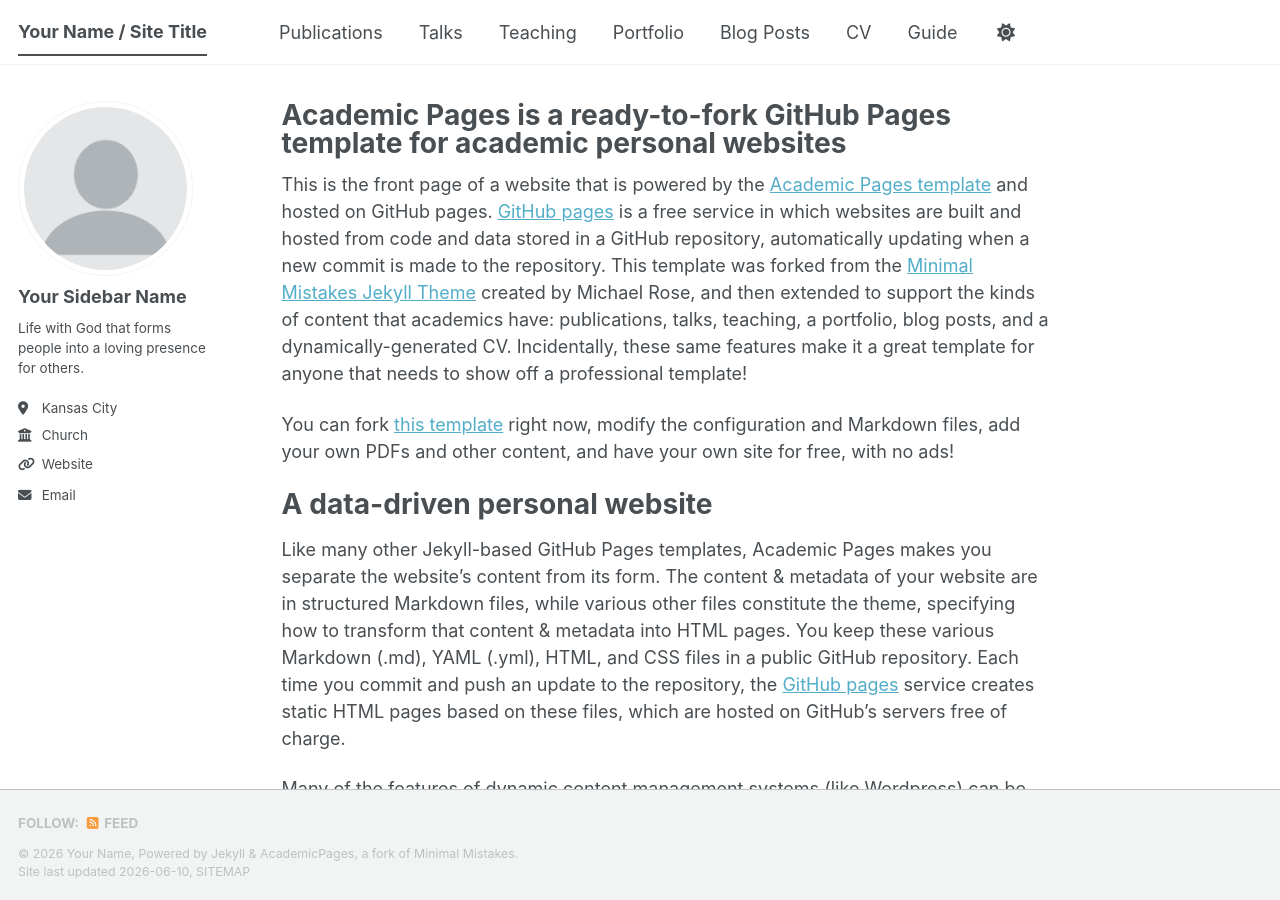
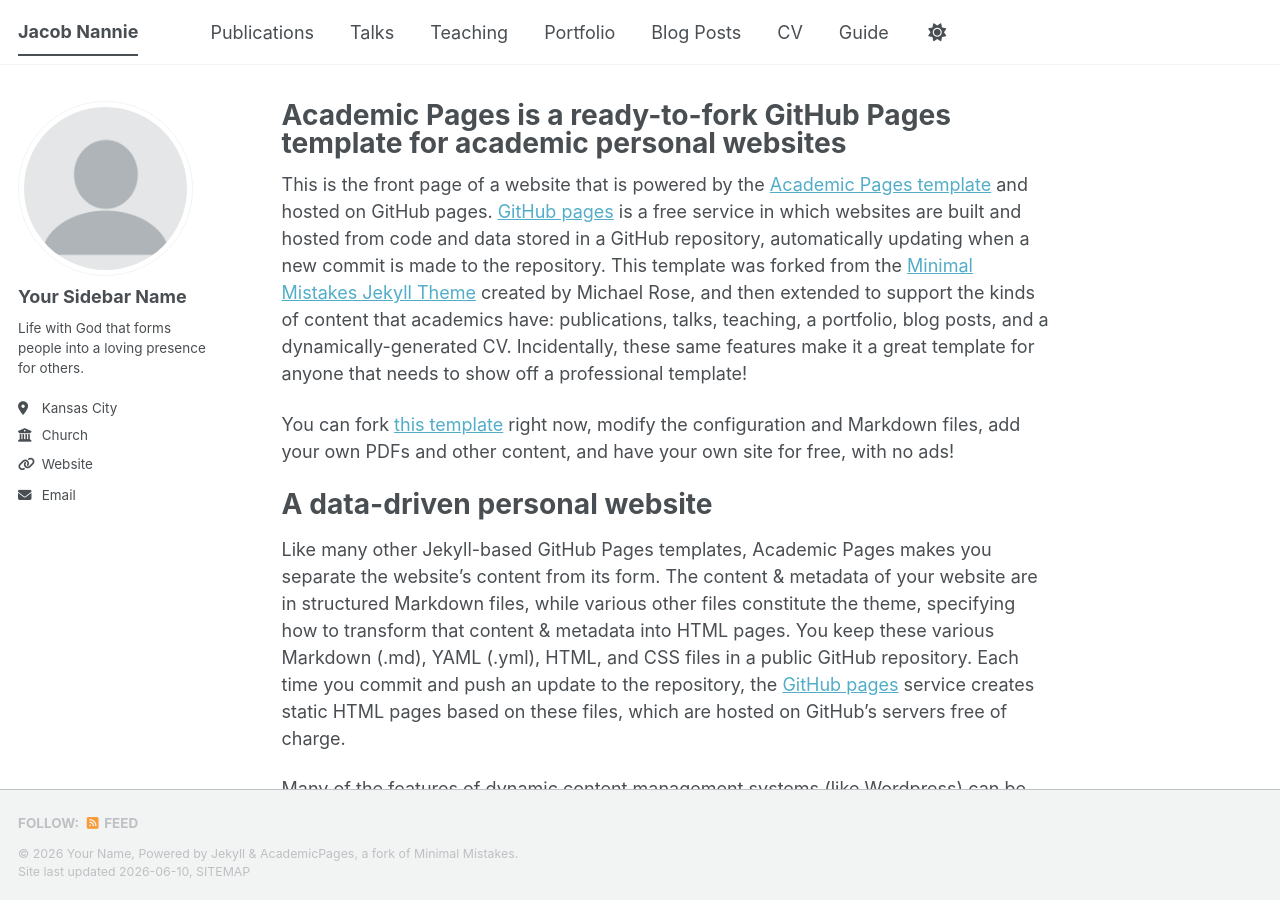
Before and after one commit to jacob-nannie/personal-blog, a Jekyll site: the page built from _pages/about.md, in a window 1280 px wide and 900 px high. Built offline with Jekyll 4.4.1, drawn with Linux system fonts in a browser that asks for light colours; a script bundle is joined from its source files by our own code; library files that are not in the unit come from our copies.

Commit message:
Update _config.yml

```diff
--- a/_config.yml
+++ b/_config.yml
@@ -9,10 +9,10 @@
 # Basic Site Settings
 locale                   : "en-US"
 site_theme               : "default" # The available themes options are "default", "air", "sunrise", "mint", "dirt" and "contrast"
-title                    : "Your Name / Site Title"
+title                    : "Jacob Nannie"
 title_separator          : "-"
 name                     : &name "Your Name"
-description              : &description "Your Name's academic portfolio"   # Update this with a general description of your site, this is the default if not overridden by a page
+description              : &description "Life with God that forms people into a loving presence for others."   # Update this with a general description of your site, this is the default if not overridden by a page
 url                      : https://www.jacobnannie.com/ # The base hostname & protocol for your site e.g. "https://[your GitHub username].github.io",
                                                            # or if you already have some other page hosted on Github then use "https://[your GitHub username].github.io/[Your Repo Name]"
 baseurl                  : "" # the subpath of your site, e.g. "/blog"
```
